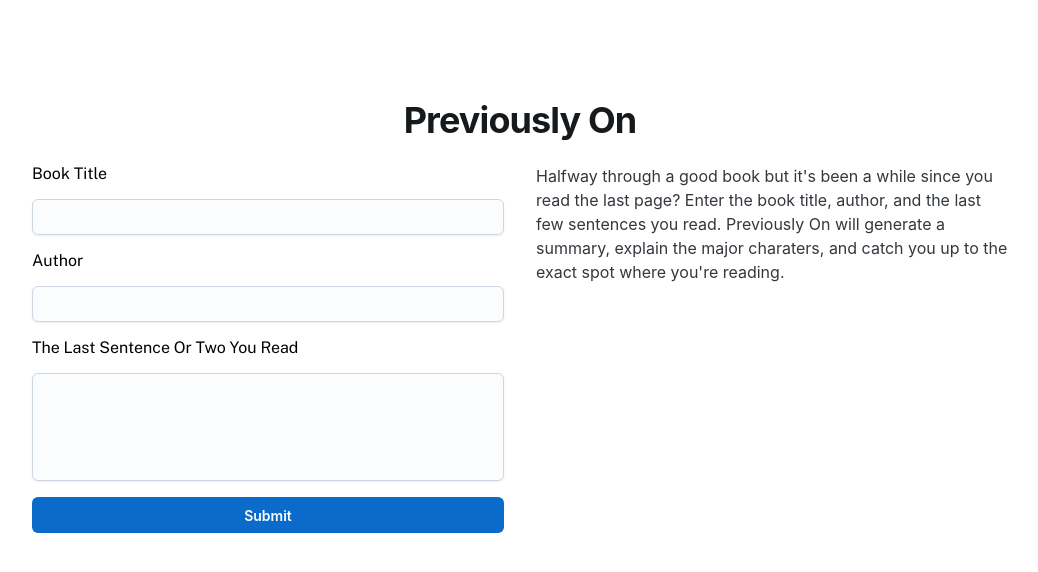
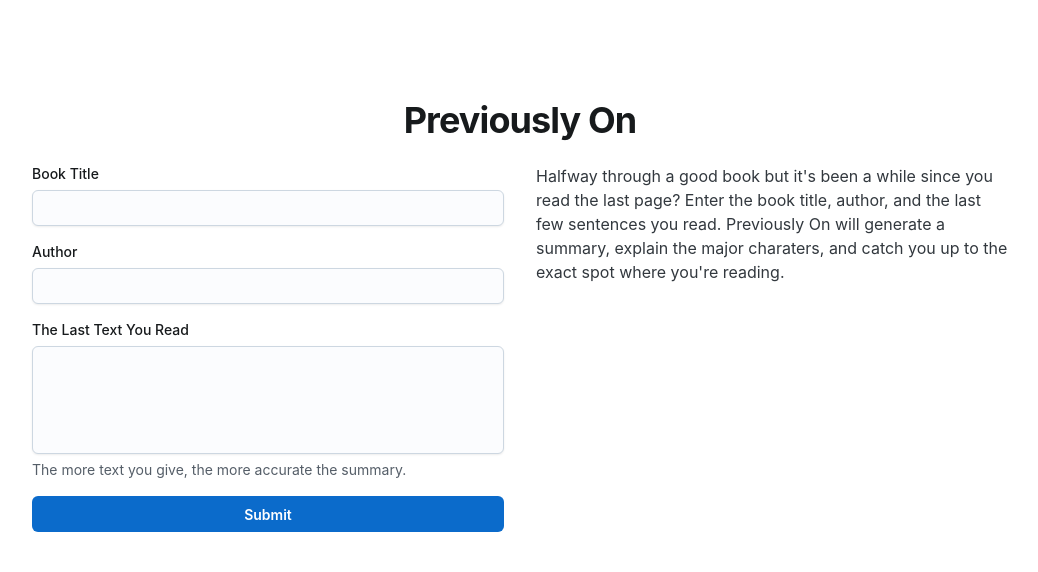
Before and after one commit to jimburch/previously-on, a Next.js app: page / in a window 1280 px wide. Shown: the top 572 px of the page, without its empty margins (120-1158 px from the left). Built offline with nearby package versions, Linux system fonts and the light colour scheme.

Commit message:
prevent default in text area

```diff
--- a/src/components/Form/Form.tsx
+++ b/src/components/Form/Form.tsx
@@ -1,6 +1,14 @@
 import { FormikValues, useFormik } from "formik";
 import * as Yup from "yup";
-import { Button, CircularProgress, Input, Textarea } from "@mui/joy";
+import {
+  Button,
+  CircularProgress,
+  FormControl,
+  FormHelperText,
+  FormLabel,
+  Input,
+  Textarea,
+} from "@mui/joy";
 
 import styles from "./Form.module.css";
 
@@ -70,7 +78,8 @@ const Form = ({ setDescription, setIsSubmitted }: FormProps) => {
 
   return (
     <form className={styles.root} onSubmit={formik.handleSubmit}>
-      <label htmlFor="title">Book Title</label>
+      <FormControl>
+        <FormLabel htmlFor="title">Book Title</FormLabel>
         <Input
           id="title"
           name="title"
@@ -79,7 +88,9 @@ const Form = ({ setDescription, setIsSubmitted }: FormProps) => {
           value={formik.values.title}
           error={formik.touched.title && Boolean(formik.errors.title)}
         />
-      <label htmlFor="author">Author</label>
+      </FormControl>
+      <FormControl>
+        <FormLabel htmlFor="author">Author</FormLabel>
         <Input
           id="author"
           name="author"
@@ -88,7 +99,9 @@ const Form = ({ setDescription, setIsSubmitted }: FormProps) => {
           value={formik.values.author}
           error={formik.touched.author && Boolean(formik.errors.author)}
         />
-      <label htmlFor="bookmark">The Last Sentence Or Two You Read</label>
+      </FormControl>
+      <FormControl>
+        <FormLabel htmlFor="bookmark">The Last Text You Read</FormLabel>
         <Textarea
           id="bookmark"
           name="bookmark"
@@ -96,7 +109,17 @@ const Form = ({ setDescription, setIsSubmitted }: FormProps) => {
           value={formik.values.bookmark}
           error={formik.touched.bookmark && Boolean(formik.errors.bookmark)}
           minRows={4}
+          onKeyPress={(e) => {
+            if (e.key === "Enter") {
+              e.preventDefault();
+              formik.handleSubmit();
+            }
+          }}
         />
+        <FormHelperText>
+          The more text you give, the more accurate the summary.
+        </FormHelperText>
+      </FormControl>
       <Button
         startDecorator={
           formik.isSubmitting ? (
```
Lines whose indentation alone changed are shown as unchanged.
